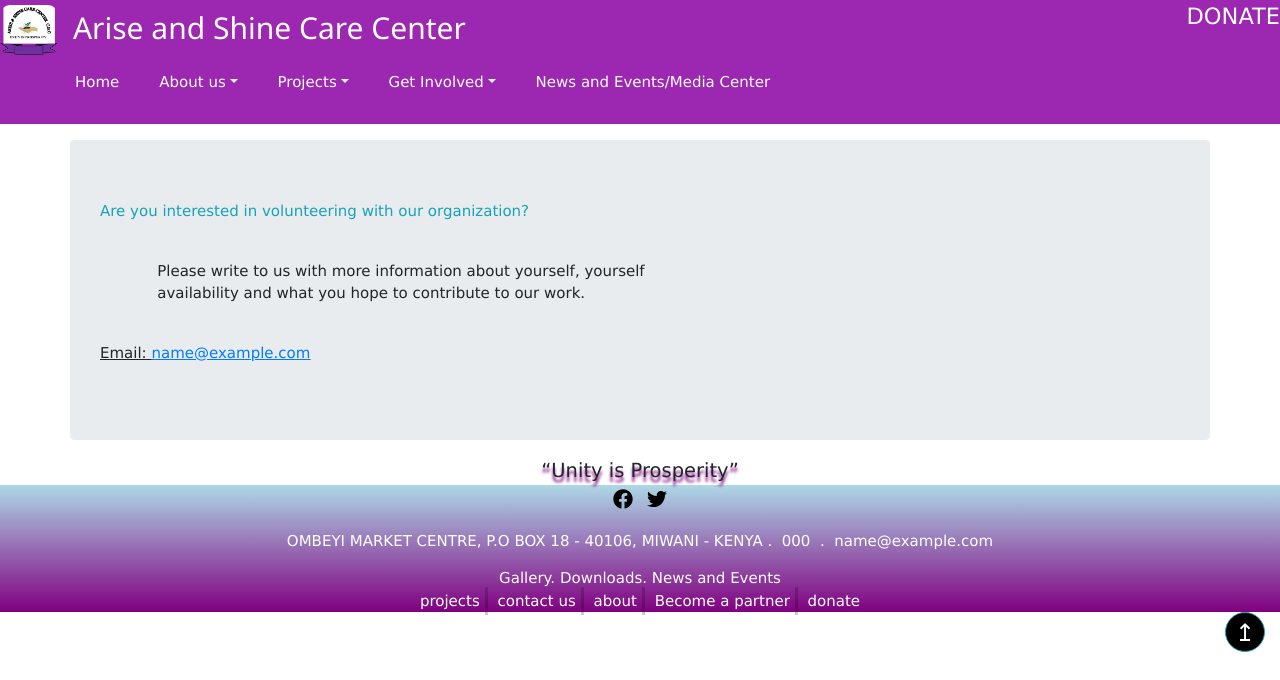
After one commit to ariseandshinecc/AriseandShine_CC, a Django app: page /get_involved/volunteer in a window 1280 px wide. The commit adds this page. Shown: the top 680 px of the page. Run offline with Django 3.2, Linux system fonts and the light colour scheme; tables that the repository leaves empty hold one stand-in row (values such as "Sample post"); some libraries are stand-ins or nearby versions.

Commit message:
Add volunteer page.
other fixes.

```diff
--- a/mainsite/static/mainsite/general_styles.css
+++ b/mainsite/static/mainsite/general_styles.css
@@ -14,7 +14,9 @@ a:hover{
 a{
     text-decoration: none;
 }
-
+.underline {
+    text-decoration: underline;
+}
 
 header h1{
     text-size-adjust: auto;
@@ -97,7 +99,6 @@ nav li a:hover{
 .narration{
     white-space: pre-wrap;
     word-wrap: break-word;
-    text-indent: 5%;
 }
 .a-project{
     display: flex;
--- a/mainsite/templates/mainsite/home.html
+++ b/mainsite/templates/mainsite/home.html
@@ -21,7 +21,7 @@
 	</div>
 	<div class="container body-content">
 		{% if carousel %}
-			<div id="slideshow" class="carousel slide w3-section" data-ride="carousel">
+			<div id="slideshow" class="carousel slide w3-section" data-ride="carousel" data-interval="3000">
 				<ul class="carousel-indicators">
 					{% for count in carousel %}
 						<li data-target="#slideshow" data-slide-to="{{ forloop.counter0 }}" class="{% if forloop.first %} active {% endif %}"></li>
@@ -66,6 +66,9 @@
 				Check out the latest news <span class="w3-hide">&rarr;</span>
 			</a>
 		</div>
+		<section>Impact at a Glance
+
+		</section>
 	</div>
 
 {% endblock body-content %}
--- a/mainsite/templates/mainsite/projects_home.html
+++ b/mainsite/templates/mainsite/projects_home.html
@@ -47,7 +47,7 @@
 
 				</blockquote>
 				<dt>
-					<a href="{% url 'mainsite:projects' thematic_area="social-protection" %}">Social Protection</a>
+					<a href="{% url 'mainsite:projects' thematic_area="social-Protection" %}">Social Protection</a>
 				</dt>
 				<blockquote>
 					We strive to see that the community’s welfare is considered and protected from exploitation.
--- a/mainsite/templates/mainsite/team.html
+++ b/mainsite/templates/mainsite/team.html
@@ -15,6 +15,7 @@
                     Our management team is comprised of competent staffs
                     with extensive knowledge in management and community engagement.
                 </p>
+                <p class="btn btn-link">Read Message from the Director</p>
             </div>
 
 
--- /dev/null
+++ b/mainsite/templates/mainsite/volunteer.html
@@ -0,0 +1,16 @@
+{% extends 'mainsite.html' %}
+
+{% load static %}
+{% block title %}Volunteer with us {% endblock %}
+{% block body-content %}
+    <div class="container w3-section jumbotron">
+        <p class="text-info">Are you interested in volunteering with our organization?</p>
+        <p class="narration">
+            Please write to us with more information about yourself, yourself
+            availability and what you hope to contribute to our work.
+        </p>
+        <p class="underline">Email:
+            <span class="text-primary" style="text-decoration: underline;">{{ contact.email | urlize }}</span>
+        </p>
+    </div>
+{% endblock %}
--- a/mainsite/urls.py
+++ b/mainsite/urls.py
@@ -16,11 +16,11 @@ urlpatterns = [
     path('get_involved/careers/', careers, name='careers'),
     path('get_involved/donate', donate, name='donate'),
     path('get_involved/partnership', partnership, name='partnership'),
+    path('get_involved/volunteer', volunteer, name='volunteer'),
     path('message-from-director/', director_message, name='director_message'),
     path('news-and-events/', NewEventView.as_view(), name='new_event'),
     path('projects-and-programmes/', projects, name='proj_and_prog'),
     path('projects-and-programmes/<str:thematic_area>/', ProjectListView.as_view(), name='projects'),
     path('projects-and-programmes/<str:thematic_area>/<int:pk>/', ProjectDetailView.as_view(), name='project_details'),
 
-
 ]
--- a/mainsite/views.py
+++ b/mainsite/views.py
@@ -148,3 +148,10 @@ def send_message(request):
 
     else:
         form = MessageForm()
+
+
+def volunteer(request):
+    """
+    Render volunteer page
+    """
+    return render(request, 'mainsite/volunteer.html',)
```
